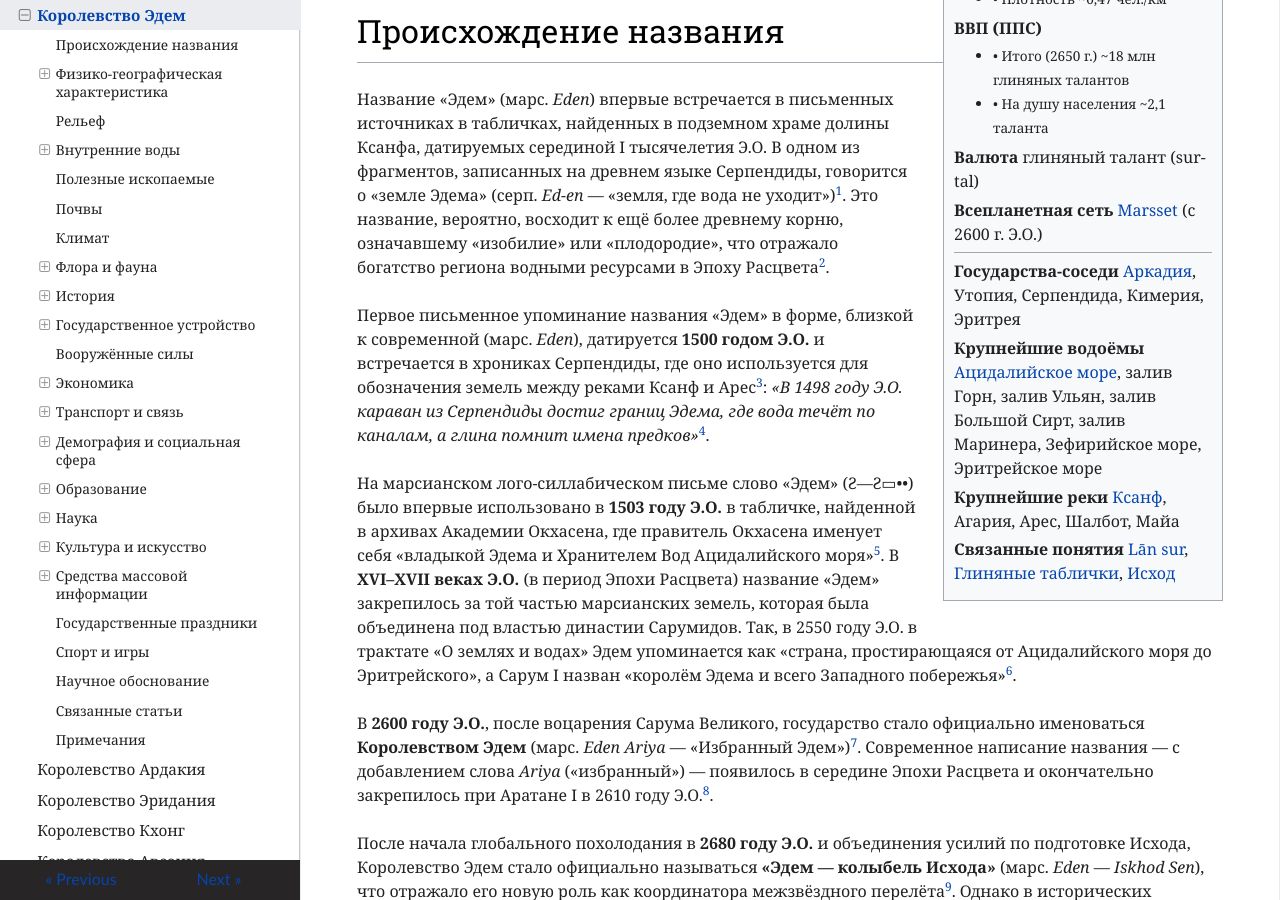
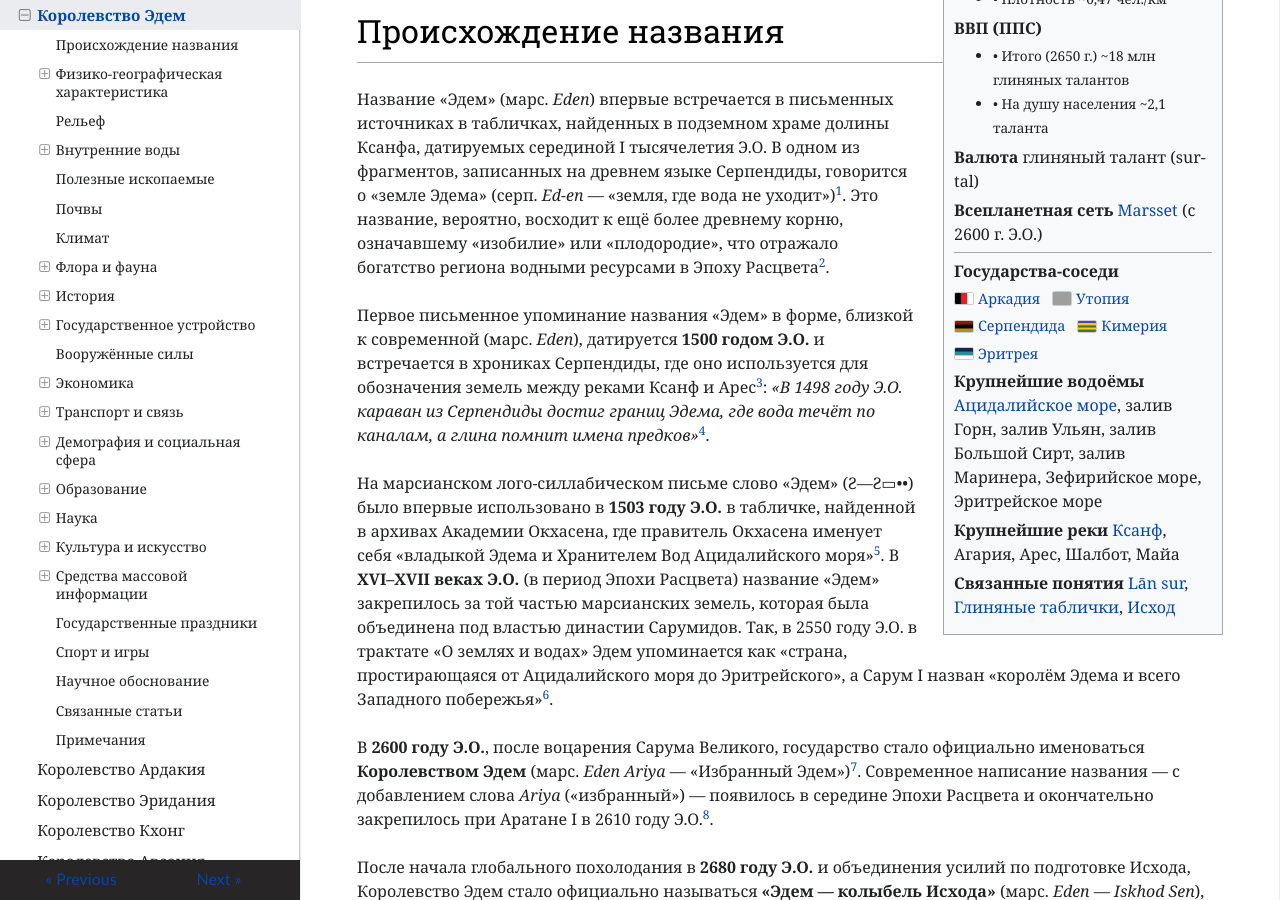
Before and after one commit to ivanhohlov14-bit/mars-encyclopedia, an MkDocs documentation site: the page built from docs/geography/eden.md, in a window 1280 px wide and 900 px high, scrolled down 1763 px. Built offline with MkDocs 1.6.1, drawn with Linux system fonts in a browser that asks for light colours; nearby versions of some CDN libraries; grey boxes are pictures that could not be loaded.

Commit message:
Update eden.md

```diff
--- a/docs/geography/eden.md
+++ b/docs/geography/eden.md
@@ -63,7 +63,29 @@
   <p><b>Всепланетная сеть</b> <a href="/terms/marsset/">Marsset</a> (с 2600 г. Э.О.)</p>
 
   <hr style="margin: 6px 0;">
-  <p><b>Государства-соседи</b> <a href="/geography/arkadia/">Аркадия</a>, Утопия, Серпендида, Кимерия, Эритрея</p>
+  <p><b>Государства-соседи</b></p>
+<div style="display: flex; flex-wrap: wrap; gap: 6px 12px; margin-top: 2px;">
+  <div style="display: inline-flex; align-items: center; gap: 4px;">
+    <img src="https://raw.githubusercontent.com/ivanhohlov14-bit/mars-encyclopedia/main/docs/assets/images/map/flag-of-arkadia.png" alt="Флаг Аркадии" style="width: 20px; height: auto; border: 1px solid #ccc; border-radius: 2px;">
+    <a href="/geography/arkadia/">Аркадия</a>
+  </div>
+  <div style="display: inline-flex; align-items: center; gap: 4px;">
+    <img src="https://raw.githubusercontent.com/ivanhohlov14-bit/mars-encyclopedia/main/docs/assets/images/flag-of-utopia.png" alt="Флаг Утопии" style="width: 20px; height: auto; border: 1px solid #ccc; border-radius: 2px;">
+    <a href="/geography/utopia/">Утопия</a>
+  </div>
+  <div style="display: inline-flex; align-items: center; gap: 4px;">
+    <img src="https://raw.githubusercontent.com/ivanhohlov14-bit/mars-encyclopedia/main/docs/assets/images/flag-of-serpentida.png" alt="Флаг Серпентиды" style="width: 20px; height: auto; border: 1px solid #ccc; border-radius: 2px;">
+    <a href="/geography/serpentida/">Серпендида</a>
+  </div>
+  <div style="display: inline-flex; align-items: center; gap: 4px;">
+    <img src="https://raw.githubusercontent.com/ivanhohlov14-bit/mars-encyclopedia/main/docs/assets/images/flag-of-kimeria.png" alt="Флаг Кимерии" style="width: 20px; height: auto; border: 1px solid #ccc; border-radius: 2px;">
+    <a href="/geography/kimeria/">Кимерия</a>
+  </div>
+  <div style="display: inline-flex; align-items: center; gap: 4px;">
+    <img src="https://raw.githubusercontent.com/ivanhohlov14-bit/mars-encyclopedia/main/docs/assets/images/flag-of-eritrea.png" alt="Флаг Эритрея" style="width: 20px; height: auto; border: 1px solid #ccc; border-radius: 2px;">
+    <a href="/geography/eritrea/">Эритрея</a>
+  </div>
+</div>
   <p><b>Крупнейшие водоёмы</b> <a href="/geography/acidalia-sea/">Ацидалийское море</a>, залив Горн, залив Ульян, залив Большой Сирт, залив Маринера, Зефирийское море, Эритрейское море</p>
   <p><b>Крупнейшие реки</b> <a href="/geography/ksanf-river/">Ксанф</a>, Агария, Арес, Шалбот, Майа</p>
   <p><b>Связанные понятия</b> <a href="/terms/lan-sur/">Lān sur</a>, <a href="/terms/tablichki/">Глиняные таблички</a>, <a href="/books/iskhod/">Исход</a></p>
```
